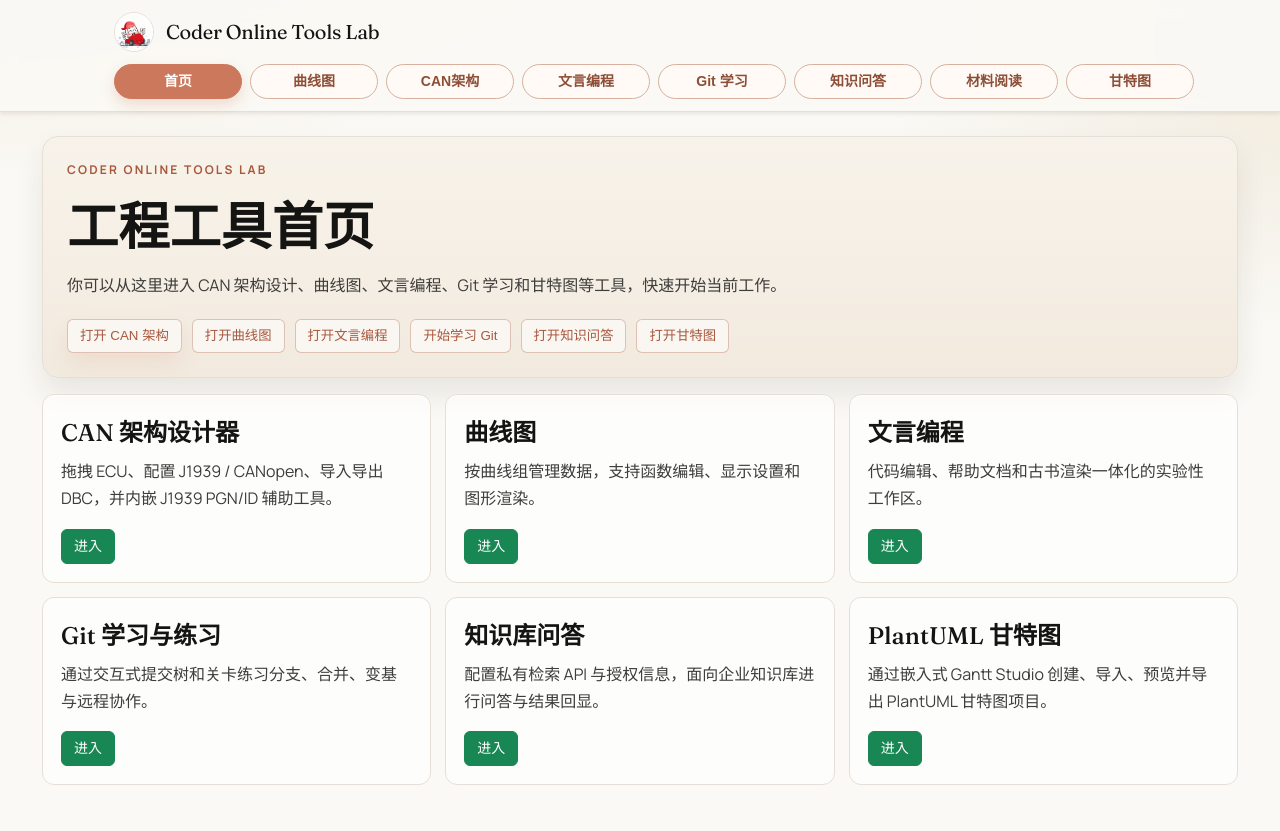
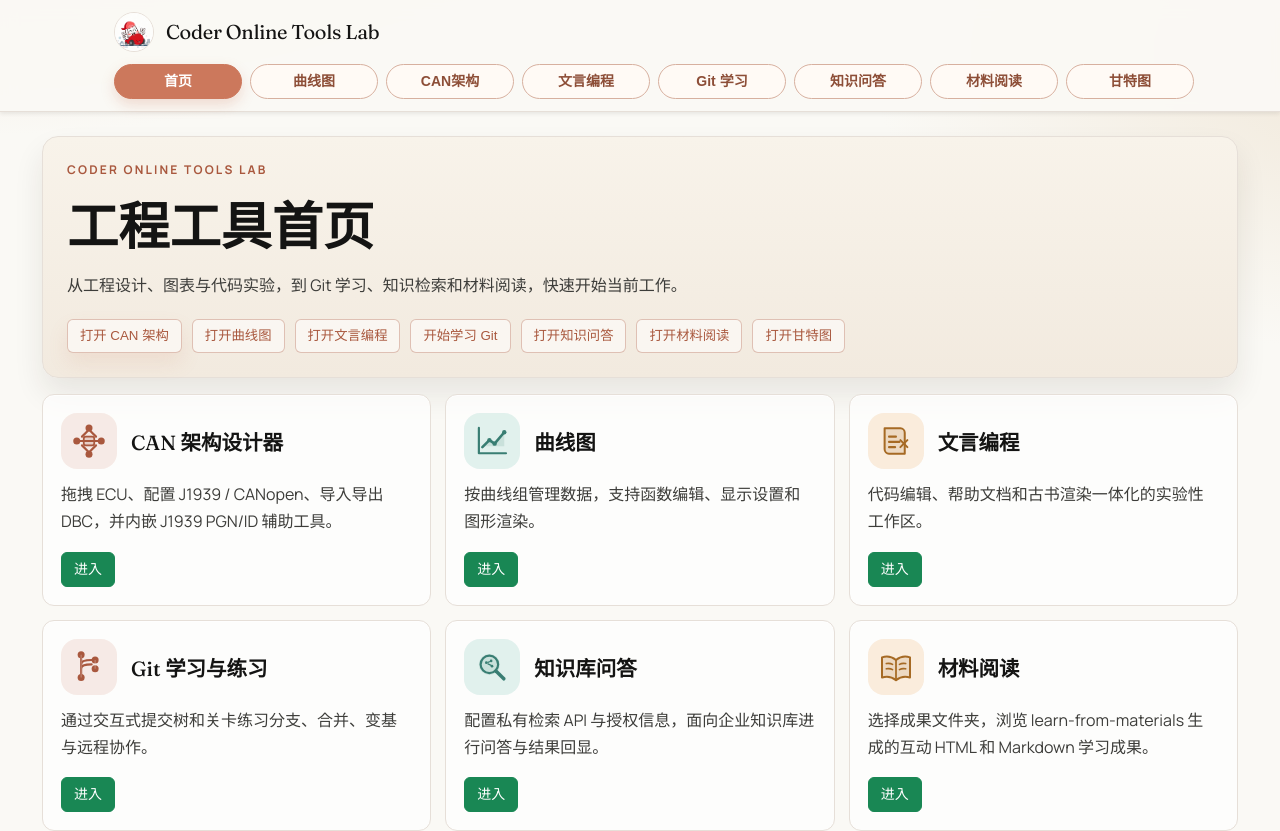
Before and after one commit to Linde-MD/coder-online-tools, a Vue app: page /#/home in a window 1280 px wide. Shown: the top 831 px of the page. Before the commit the page ends 809 px from the top, so only its background shows below. Built offline with nearby package versions, Linux system fonts and the light colour scheme.

Commit message:
feat: enhance HomePage layout with dynamic tool buttons and improved styles

```diff
--- a/src/app/pages/HomePage.vue
+++ b/src/app/pages/HomePage.vue
@@ -6,49 +6,33 @@
           <p class="home-kicker">Coder Online Tools Lab</p>
           <h1 class="home-title">工程工具首页</h1>
           <p class="home-copy">
-            你可以从这里进入 CAN 架构设计、曲线图、文言编程、Git 学习和甘特图等工具，快速开始当前工作。
+            从工程设计、图表与代码实验，到 Git 学习、知识检索和材料阅读，快速开始当前工作。
           </p>
         </div>
         <div class="home-hero-actions">
-          <button class="btn btn-outline-primary home-hero-primary" type="button" @click="go('/can-arch')">打开 CAN 架构</button>
-          <button class="btn btn-outline-primary" type="button" @click="go('/chart')">打开曲线图</button>
-          <button class="btn btn-outline-primary" type="button" @click="go('/wenyan')">打开文言编程</button>
-          <button class="btn btn-outline-primary" type="button" @click="go('/learn-git')">开始学习 Git</button>
-          <button class="btn btn-outline-primary" type="button" @click="go('/knowledge-chat')">打开知识问答</button>
-          <button class="btn btn-outline-primary" type="button" @click="go('/tool-gui-gantte')">打开甘特图</button>
+          <button
+            v-for="tool in tools"
+            :key="tool.path"
+            class="btn btn-outline-primary"
+            :class="{ 'home-hero-primary': tool.path === '/can-arch' }"
+            type="button"
+            @click="go(tool.path)"
+          >
+            {{ tool.action }}
+          </button>
         </div>
       </div>
 
       <div class="home-cards">
-        <article class="home-card">
-          <h2>CAN 架构设计器</h2>
-          <p>拖拽 ECU、配置 J1939 / CANopen、导入导出 DBC，并内嵌 J1939 PGN/ID 辅助工具。</p>
-          <button class="btn btn-sm btn-success" type="button" @click="go('/can-arch')">进入</button>
-        </article>
-        <article class="home-card">
-          <h2>曲线图</h2>
-          <p>按曲线组管理数据，支持函数编辑、显示设置和图形渲染。</p>
-          <button class="btn btn-sm btn-success" type="button" @click="go('/chart')">进入</button>
-        </article>
-        <article class="home-card">
-          <h2>文言编程</h2>
-          <p>代码编辑、帮助文档和古书渲染一体化的实验性工作区。</p>
-          <button class="btn btn-sm btn-success" type="button" @click="go('/wenyan')">进入</button>
-        </article>
-        <article class="home-card">
-          <h2>Git 学习与练习</h2>
-          <p>通过交互式提交树和关卡练习分支、合并、变基与远程协作。</p>
-          <button class="btn btn-sm btn-success" type="button" @click="go('/learn-git')">进入</button>
-        </article>
-        <article class="home-card">
-          <h2>知识库问答</h2>
-          <p>配置私有检索 API 与授权信息，面向企业知识库进行问答与结果回显。</p>
-          <button class="btn btn-sm btn-success" type="button" @click="go('/knowledge-chat')">进入</button>
-        </article>
-        <article class="home-card">
-          <h2>PlantUML 甘特图</h2>
-          <p>通过嵌入式 Gantt Studio 创建、导入、预览并导出 PlantUML 甘特图项目。</p>
-          <button class="btn btn-sm btn-success" type="button" @click="go('/tool-gui-gantte')">进入</button>
+        <article v-for="tool in tools" :key="tool.path" class="home-card">
+          <div class="home-card-heading">
+            <span class="home-card-icon" :class="`home-card-icon-${tool.tone}`">
+              <HomeToolIcon :name="tool.icon" />
+            </span>
+            <h2>{{ tool.title }}</h2>
+          </div>
+          <p>{{ tool.description }}</p>
+          <button class="btn btn-sm btn-success" type="button" @click="go(tool.path)">进入</button>
         </article>
       </div>
     </div>
@@ -57,8 +41,68 @@
 
 <script setup>
 import { useRouter } from 'vue-router';
+import HomeToolIcon from '../ui/HomeToolIcon.vue';
 
 const router = useRouter();
+
+const tools = [
+  {
+    title: 'CAN 架构设计器',
+    description: '拖拽 ECU、配置 J1939 / CANopen、导入导出 DBC，并内嵌 J1939 PGN/ID 辅助工具。',
+    action: '打开 CAN 架构',
+    path: '/can-arch',
+    icon: 'network',
+    tone: 'coral',
+  },
+  {
+    title: '曲线图',
+    description: '按曲线组管理数据，支持函数编辑、显示设置和图形渲染。',
+    action: '打开曲线图',
+    path: '/chart',
+    icon: 'chart',
+    tone: 'teal',
+  },
+  {
+    title: '文言编程',
+    description: '代码编辑、帮助文档和古书渲染一体化的实验性工作区。',
+    action: '打开文言编程',
+    path: '/wenyan',
+    icon: 'code',
+    tone: 'amber',
+  },
+  {
+    title: 'Git 学习与练习',
+    description: '通过交互式提交树和关卡练习分支、合并、变基与远程协作。',
+    action: '开始学习 Git',
+    path: '/learn-git',
+    icon: 'git',
+    tone: 'coral',
+  },
+  {
+    title: '知识库问答',
+    description: '配置私有检索 API 与授权信息，面向企业知识库进行问答与结果回显。',
+    action: '打开知识问答',
+    path: '/knowledge-chat',
+    icon: 'search',
+    tone: 'teal',
+  },
+  {
+    title: '材料阅读',
+    description: '选择成果文件夹，浏览 learn-from-materials 生成的互动 HTML 和 Markdown 学习成果。',
+    action: '打开材料阅读',
+    path: '/material-reader',
+    icon: 'book',
+    tone: 'amber',
+  },
+  {
+    title: 'PlantUML 甘特图',
+    description: '通过嵌入式 Gantt Studio 创建、导入、预览并导出 PlantUML 甘特图项目。',
+    action: '打开甘特图',
+    path: '/tool-gui-gantte',
+    icon: 'timeline',
+    tone: 'coral',
+  },
+];
 
 function go(path) {
   router.push(path);
--- /dev/null
+++ b/src/app/ui/HomeToolIcon.vue
@@ -0,0 +1,71 @@
+<template>
+  <svg
+    class="home-tool-icon-art"
+    viewBox="0 0 48 48"
+    fill="none"
+    xmlns="http://www.w3.org/2000/svg"
+    aria-hidden="true"
+  >
+    <template v-if="name === 'network'">
+      <path d="M12 24h24M16 19l7-7m9 7-7-7m-9 17 7 7m9-7-7 7" stroke="currentColor" stroke-width="2.5" stroke-linecap="round" />
+      <rect x="17" y="18" width="14" height="12" rx="3" fill="currentColor" opacity=".18" />
+      <rect x="18" y="19" width="12" height="10" rx="2.5" stroke="currentColor" stroke-width="2" />
+      <circle cx="10" cy="24" r="4" fill="currentColor" />
+      <circle cx="38" cy="24" r="4" fill="currentColor" />
+      <circle cx="24" cy="9" r="4" fill="currentColor" />
+      <circle cx="24" cy="39" r="4" fill="currentColor" />
+    </template>
+    <template v-else-if="name === 'chart'">
+      <path d="M9 9v29h31" stroke="currentColor" stroke-width="2.5" stroke-linecap="round" stroke-linejoin="round" />
+      <path d="m13 31 8-8 6 4 11-13" stroke="currentColor" stroke-width="3" stroke-linecap="round" stroke-linejoin="round" />
+      <circle cx="21" cy="23" r="2.5" fill="currentColor" />
+      <circle cx="27" cy="27" r="2.5" fill="currentColor" />
+      <circle cx="38" cy="14" r="2.5" fill="currentColor" />
+      <path d="m13 31 8-8 6 4 11-13v16H13v1Z" fill="currentColor" opacity=".14" />
+    </template>
+    <template v-else-if="name === 'code'">
+      <path d="M11 9.5h18a5 5 0 0 1 5 5v24H16a5 5 0 0 1-5-5v-24Z" fill="currentColor" opacity=".14" />
+      <path d="M11 9.5h18a5 5 0 0 1 5 5v24H16a5 5 0 0 1-5-5v-24Z" stroke="currentColor" stroke-width="2.3" stroke-linejoin="round" />
+      <path d="M16 19h8m-8 6h12m-12 6h7" stroke="currentColor" stroke-width="2.3" stroke-linecap="round" />
+      <path d="m29 23 4 4-4 4m8-8-4 4 4 4" stroke="currentColor" stroke-width="2.3" stroke-linecap="round" stroke-linejoin="round" />
+    </template>
+    <template v-else-if="name === 'git'">
+      <path d="M15 12v23m0-14c0-5 8-5 12-5m-12 10c0-5 8-5 12-5" stroke="currentColor" stroke-width="2.5" stroke-linecap="round" />
+      <circle cx="15" cy="10" r="4" fill="currentColor" />
+      <circle cx="15" cy="36" r="4" fill="currentColor" />
+      <circle cx="31" cy="16" r="4" fill="currentColor" />
+      <circle cx="31" cy="26" r="4" fill="currentColor" />
+      <path d="M15 10v26m16-20v10" stroke="white" stroke-width="1" opacity=".35" />
+    </template>
+    <template v-else-if="name === 'search'">
+      <circle cx="21" cy="21" r="12" fill="currentColor" opacity=".14" />
+      <circle cx="21" cy="21" r="10" stroke="currentColor" stroke-width="2.5" />
+      <path d="m28.5 28.5 9 9" stroke="currentColor" stroke-width="4" stroke-linecap="round" />
+      <circle cx="17.5" cy="19" r="1.5" fill="currentColor" />
+      <circle cx="23" cy="17" r="1.5" fill="currentColor" />
+      <circle cx="24" cy="23" r="1.5" fill="currentColor" />
+      <path d="m18.7 19 3-1.3m-2.8 2.5 4.1 2" stroke="currentColor" stroke-width="1.4" />
+    </template>
+    <template v-else-if="name === 'book'">
+      <path d="M8 13c6-2 11-1 16 3 5-4 10-5 16-3v23c-6-2-11-1-16 3-5-4-10-5-16-3V13Z" fill="currentColor" opacity=".14" />
+      <path d="M8 13c6-2 11-1 16 3 5-4 10-5 16-3v23c-6-2-11-1-16 3-5-4-10-5-16-3V13Z" stroke="currentColor" stroke-width="2.3" stroke-linejoin="round" />
+      <path d="M24 16v23M13 20c3-.6 5-.3 7 1m-7 5c3-.6 5-.3 7 1m15-7c-3-.6-5-.3-7 1m7 5c-3-.6-5-.3-7 1" stroke="currentColor" stroke-width="2" stroke-linecap="round" />
+    </template>
+    <template v-else-if="name === 'timeline'">
+      <rect x="8" y="11" width="32" height="28" rx="4" fill="currentColor" opacity=".14" />
+      <rect x="8" y="11" width="32" height="28" rx="4" stroke="currentColor" stroke-width="2.3" />
+      <path d="M8 19h32M16 8v6m16-6v6" stroke="currentColor" stroke-width="2.5" stroke-linecap="round" />
+      <path d="M14 25h8v3h-8zm10 5h10v3H24zm-10 5h14v3H14z" fill="currentColor" />
+      <path d="M25 25h8v3h-8z" fill="currentColor" opacity=".45" />
+    </template>
+  </svg>
+</template>
+
+<script setup>
+defineProps({
+  name: {
+    type: String,
+    required: true,
+  },
+});
+</script>
--- a/src/styles/style.css
+++ b/src/styles/style.css
@@ -1451,26 +1451,73 @@ body.theme-warm-editorial {
 .home-cards {
     margin-top: 16px;
     display: grid;
-    grid-template-columns: repeat(3, minmax(0, 1fr));
+    grid-template-columns: repeat(auto-fit, minmax(min(100%, 290px), 1fr));
     gap: 14px;
 }
 
 .home-card {
+    display: flex;
+    flex-direction: column;
+    align-items: flex-start;
     border: 1px solid var(--color-hairline);
     border-radius: var(--radius-lg);
     background: rgba(255, 255, 255, 0.7);
     padding: 18px;
     box-shadow: inset 0 1px 0 rgba(255, 255, 255, 0.72);
+    transition: border-color 160ms ease, box-shadow 160ms ease, transform 160ms ease;
+}
+
+.home-card:hover {
+    transform: translateY(-2px);
+    border-color: rgba(169, 88, 62, 0.36);
+    box-shadow: 0 10px 24px rgba(48, 34, 24, 0.08);
+}
+
+.home-card-heading {
+    display: flex;
+    align-items: center;
+    gap: 14px;
+    width: 100%;
+    margin-bottom: 12px;
+}
+
+.home-card-icon {
+    display: grid;
+    flex: 0 0 56px;
+    width: 56px;
+    height: 56px;
+    place-items: center;
+    border-radius: 16px;
+    background: rgba(204, 120, 92, 0.14);
+    color: var(--color-primary-active);
+}
+
+.home-card-icon-teal {
+    background: rgba(93, 184, 166, 0.18);
+    color: #397e73;
+}
+
+.home-card-icon-amber {
+    background: rgba(232, 165, 90, 0.2);
+    color: #a66a24;
+}
+
+.home-tool-icon-art {
+    display: block;
+    width: 42px;
+    height: 42px;
 }
 
 .home-card h2 {
+    min-width: 0;
     font-family: var(--font-display);
     color: var(--color-ink);
-    margin: 0 0 10px;
-    font-size: 24px;
+    margin: 0;
+    font-size: clamp(19px, 1.6vw, 23px);
 }
 
 .home-card p {
+    flex: 1;
     color: var(--color-body);
     margin: 0 0 16px;
     line-height: 1.7;
```
